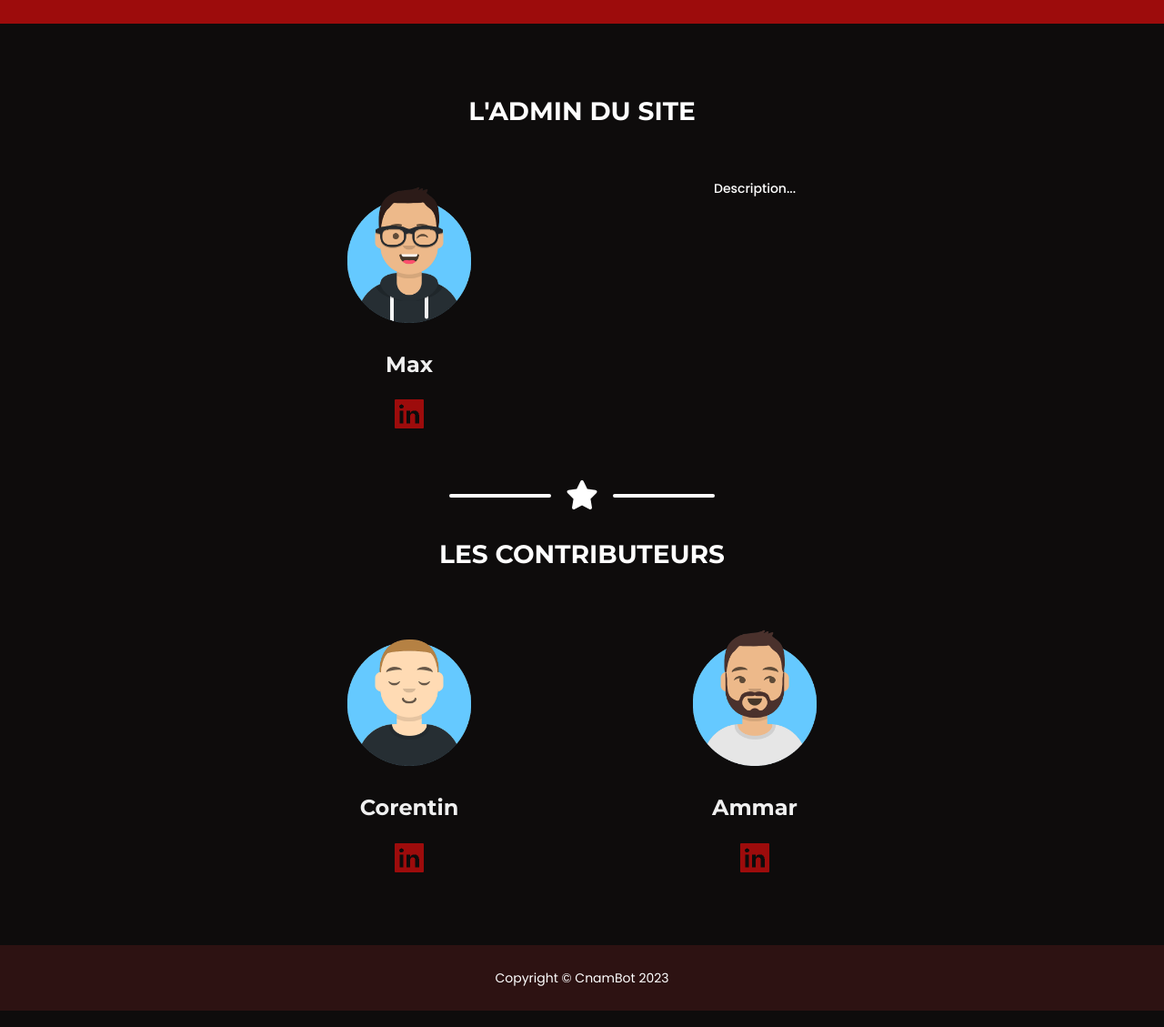
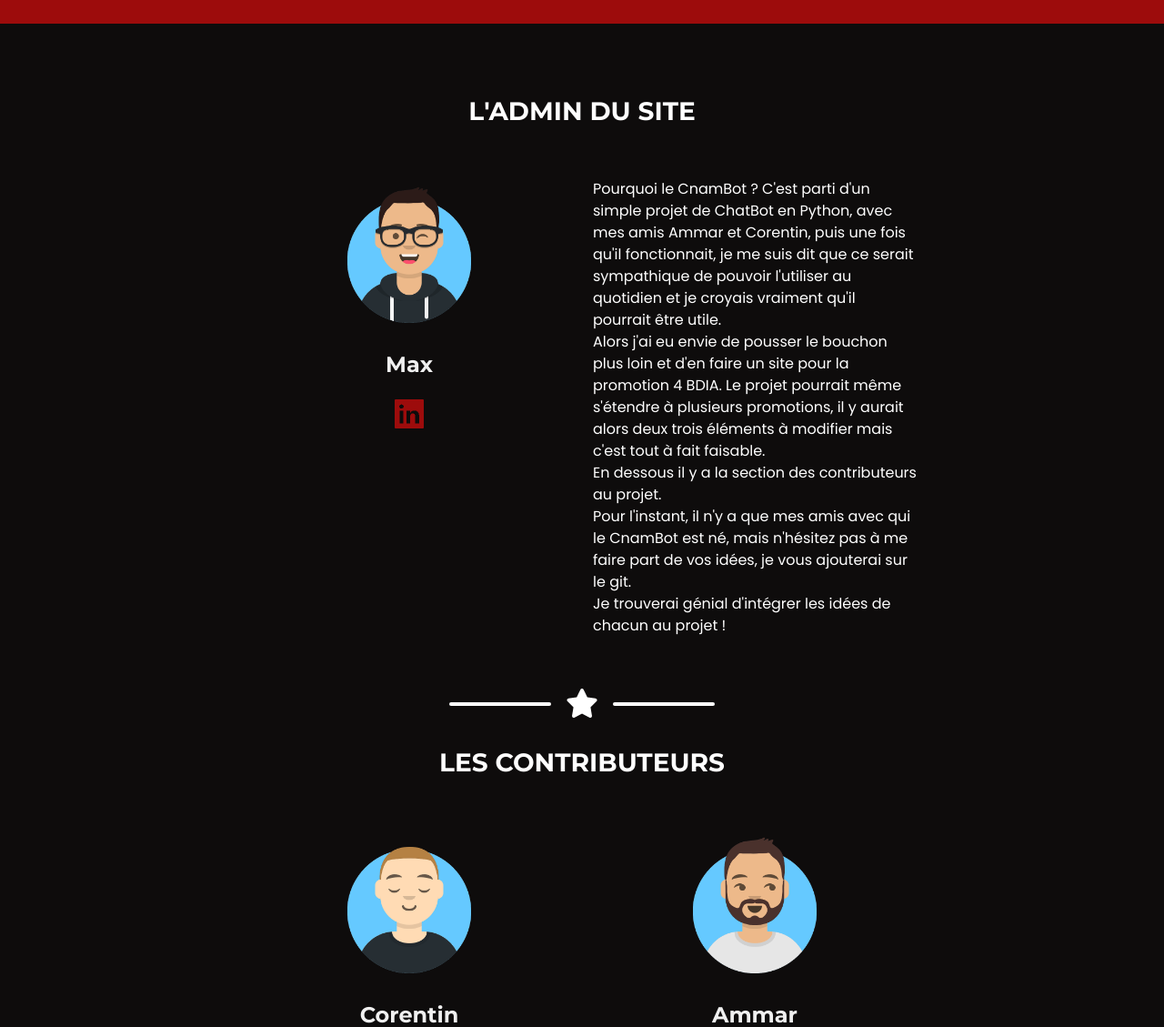
Before and after one commit to mx79/nambot, a Flask app: page /forgot-password in a window 1280 px wide. Shown: the part 764-1893 px from the top of the page at 91% size. Run offline with Flask 2, Linux system fonts and the light colour scheme; parts of the project's set-up code (start-up, migrations or seed data) failed here and were passed over; some libraries are stand-ins or nearby versions.

```diff
--- a/routes/__init__.py
+++ b/routes/__init__.py
@@ -125,7 +125,8 @@ publisher = redis_init()
 subscriber = publisher.pubsub(ignore_subscribe_messages=True)
 
 # Instantiate a classifier with the model we want
-cls = KerasIntentClassifier().train(nlu_dir)
+cls = KerasIntentClassifier()
+cls.train(nlu_dir)
 
 # Instantiate an entity extractor
 ext = RegexEntityExtractor(regex_dir)
--- a/templates/layouts/base_layout.html
+++ b/templates/layouts/base_layout.html
@@ -122,9 +122,19 @@
                     </a>
                 </div>
                 <div class="col-lg-4 mb-5 mb-lg-0">
-                    <p>
-                        Description...
-                    </p>
+                    <div align="left">
+                        Pourquoi le CnamBot ? C'est parti d'un simple projet de ChatBot en Python,
+                        avec mes amis Ammar et Corentin, puis une fois qu'il fonctionnait,
+                        je me suis dit que ce serait sympathique de pouvoir l'utiliser au quotidien
+                        et je croyais vraiment qu'il pourrait être utile.<br>
+                        Alors j'ai eu envie de pousser le bouchon plus loin et d'en faire un site pour la promotion 4 BDIA.
+                        Le projet pourrait même s'étendre à plusieurs promotions,
+                        il y aurait alors deux trois éléments à modifier mais c'est tout à fait faisable.<br>
+                        En dessous il y a la section des contributeurs au projet.<br>
+                        Pour l'instant, il n'y a que mes amis avec qui le CnamBot est né,
+                        mais n'hésitez pas à me faire part de vos idées, je vous ajouterai sur le git.<br>
+                        Je trouverai génial d'intégrer les idées de chacun au projet !
+                    </div>
                 </div>
             </div>
         </div>
```
